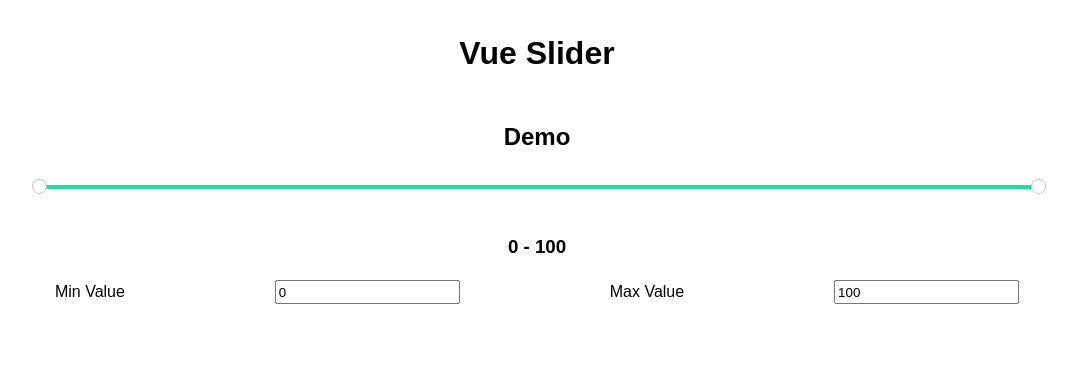
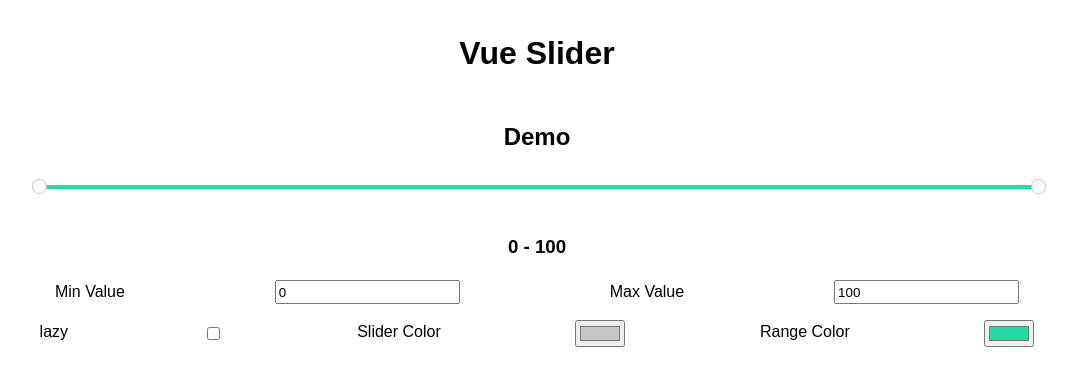
Before and after one commit to digital-roots/vue-slider, a Vue app: page / in a window 1280 px wide. Shown: the top 386 px of the page, without its empty margins (103-1180 px from the left). Built offline with nearby package versions, Linux system fonts and the light colour scheme.

Commit message:
Agregar inputs del formulario de control del componente slider

```diff
--- a/src/App.vue
+++ b/src/App.vue
@@ -9,6 +9,9 @@ interface SliderValue {
 
 const min = ref(0);
 const max = ref(100);
+const lazy = ref<boolean>(false);
+const sliderColor = ref<string>('#C6C6C6');
+const rangeColor = ref<string>('#25daa5');
 
 const currentMin = ref(0);
 const currentMax = ref(100);
@@ -29,6 +32,9 @@ const onChangeSlider = (sliderValue: SliderValue) => {
       <slider
         :min="min"
         :max="max"
+        :lazy="lazy"
+        :slider-color="sliderColor"
+        :range-color="rangeColor"
         @change="onChangeSlider"
       />
 
@@ -53,6 +59,32 @@ const onChangeSlider = (sliderValue: SliderValue) => {
           name="Max Value"
         />
       </div>
+
+      <div class="options">
+        <label for="min">lazy</label>
+        <input
+          id="min"
+          v-model="lazy"
+          type="checkbox"
+          name="Min Value"
+        />
+
+        <label for="min">Slider Color</label>
+        <input
+          id="min"
+          v-model="sliderColor"
+          type="color"
+          name="Min Value"
+        />
+
+        <label for="max">Range Color</label>
+        <input
+          id="max"
+          v-model="rangeColor"
+          type="color"
+          name="Max Value"
+        />
+      </div>
     </main>
   </div>
 </template>
```
